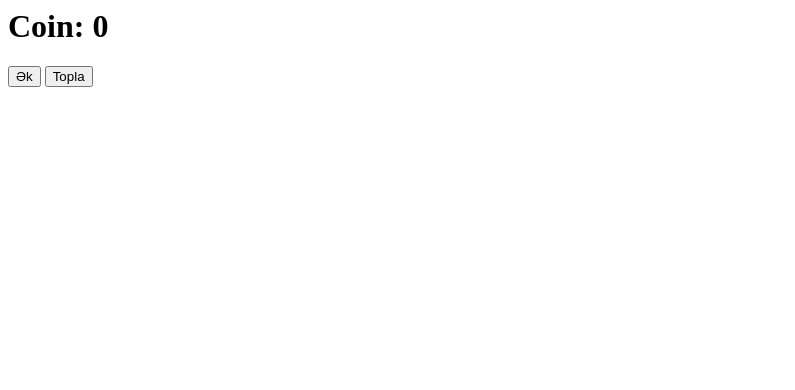
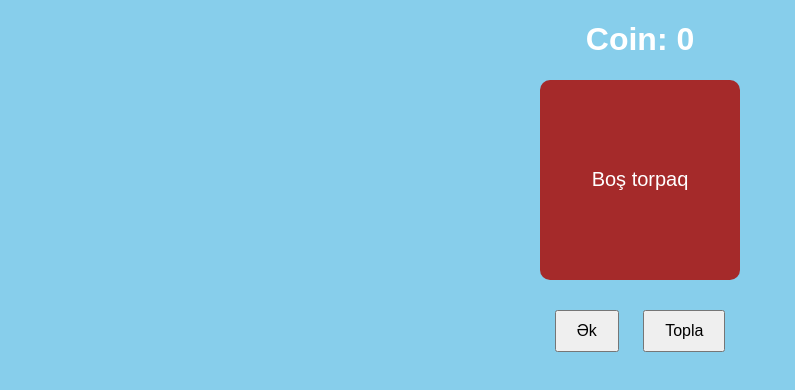
Before and after one commit to TuqaySadiqi/farm-game, a plain HTML site: page index.html in a window 1280 px wide. Shown: the whole page, without its empty margins (0-795 px from the left). Drawn offline with Linux system fonts and the light colour scheme.

Commit message:
Fix planting timeout duration in farm game

```diff
--- a/index.html
+++ b/index.html
@@ -1,4 +1,49 @@
+<!DOCTYPE html>
+<html>
+<head>
+<meta charset="UTF-8">
+<title>Farm Game</title>
+
+<style>
+body {
+    font-family: Arial;
+    text-align: center;
+    background: #87ceeb;
+}
+
+h1 {
+    color: white;
+}
+
+.farm {
+    width: 200px;
+    height: 200px;
+    background: brown;
+    margin: 20px auto;
+    border-radius: 10px;
+    display: flex;
+    align-items: center;
+    justify-content: center;
+    color: white;
+    font-size: 20px;
+}
+
+button {
+    padding: 10px 20px;
+    margin: 10px;
+    font-size: 16px;
+}
+</style>
+</head>
+
+<body>
+
 <h1>Coin: <span id="coin">0</span></h1>
+
+<div class="farm" id="farm">
+    Boş torpaq
+</div>
+
 <button onclick="plant()">Ək</button>
 <button onclick="harvest()">Topla</button>
 
@@ -7,14 +52,24 @@ let coin = 0;
 let ready = false;
 
 function plant(){
+    document.getElementById("farm").innerText = "Əkilir...";
     ready = false;
-    setTimeout(()=> ready=true, 60000);
+
+    setTimeout(()=>{
+        ready = true;
+        document.getElementById("farm").innerText = "Hazırdır 🌾";
+    }, 5000);
 }
 
 function harvest(){
     if(ready){
         coin += 10;
         document.getElementById("coin").innerText = coin;
+        document.getElementById("farm").innerText = "Boş torpaq";
+        ready = false;
     }
 }
 </script>
+
+</body>
+</html>
```
